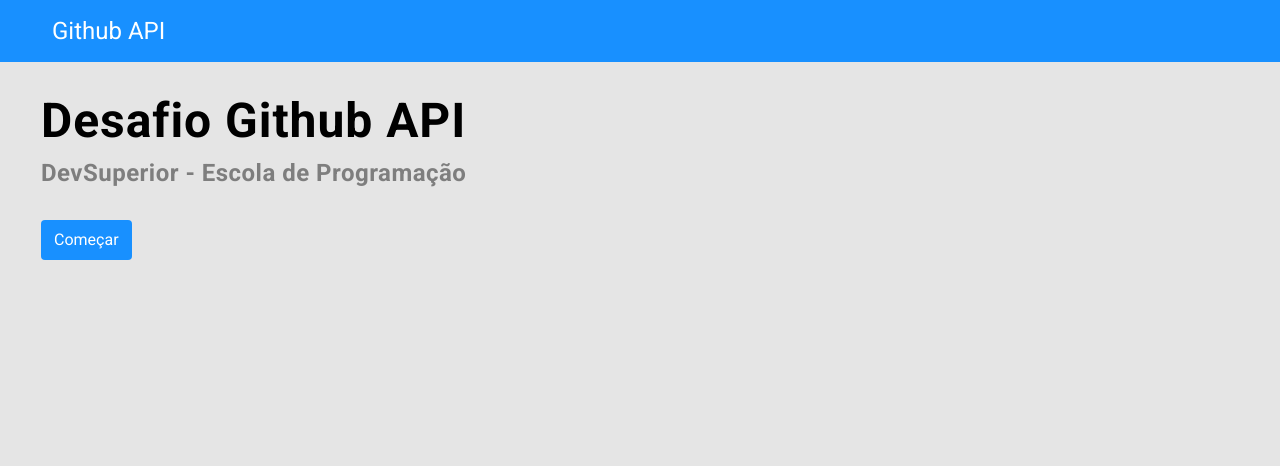
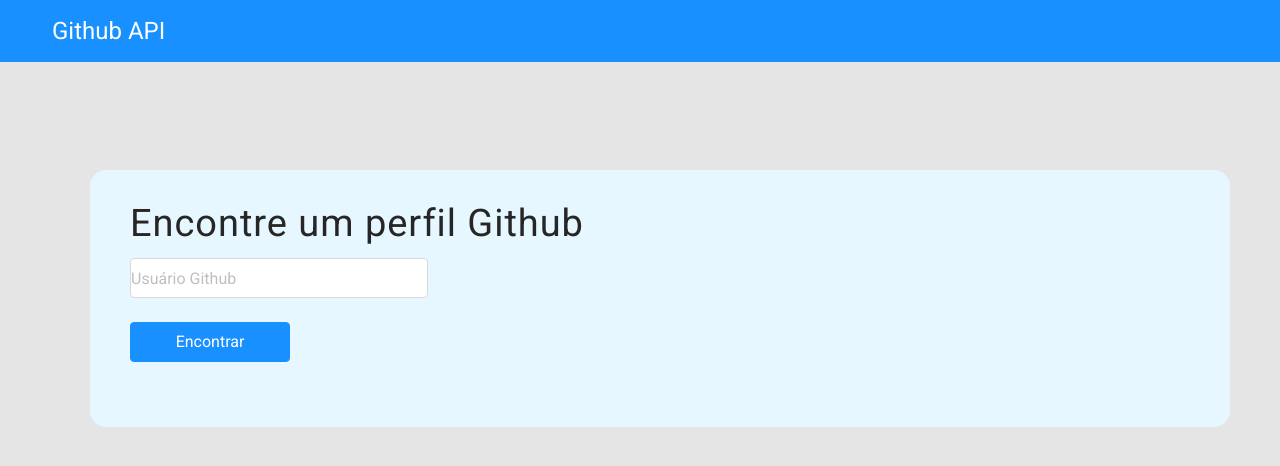
Before and after one commit to Rafaelse6/github-api-react, a React (Create React App) app in the folder github-api/: page /githubsearch in a window 1280 px wide. Shown: the top 466 px of the page. Built offline with nearby package versions, Linux system fonts and the light colour scheme.

Commit message:
Search Github User page

```diff
--- a/github-api/src/App.tsx
+++ b/github-api/src/App.tsx
@@ -1,13 +1,13 @@
 import "./assets/styles/custom.scss";
 import "./App.css";
-import Navbar from "components/Navbar";
-import Home from "pages/Home";
+import Routes from "Routes";
 
-export default function App() {
+function App() {
   return (
     <>
-      <Navbar />
-      <Home />
+      <Routes />
     </>
   );
 }
+
+export default App;
--- /dev/null
+++ b/github-api/src/pages/GithubSearch/index.tsx
@@ -0,0 +1,26 @@
+import "./styles.css";
+
+const GithubSearch = () => {
+  return (
+    <div className="github-search-container">
+      <div className="container search-container">
+        <h1>Encontre um perfil Github</h1>
+        <form>
+          <div className="form-container">
+            <input
+              type="text"
+              name="userGithub"
+              className="search-input"
+              placeholder="Usuário Github"
+            />
+            <button type="submit" className="btn btn-primary search-user">
+              Encontrar
+            </button>
+          </div>
+        </form>
+      </div>
+    </div>
+  );
+};
+
+export default GithubSearch;
--- /dev/null
+++ b/github-api/src/pages/GithubSearch/styles.css
@@ -0,0 +1,59 @@
+.github-search-container {
+  display: flex;
+  flex-direction: column;
+  align-items: flex-start;
+  padding: 54px 0 54px;
+}
+
+.search-container {
+  display: flex;
+  margin: 54px 99px 54px 90px;
+  flex-direction: column;
+  align-items: flex-start;
+  padding: 30px 40px;
+  background-color: #e6f7ff;
+  border-radius: 16px;
+}
+
+.search-container h1 {
+  color: #262626;
+  font-size: 38px;
+  font-style: normal;
+  font-weight: 500;
+  line-height: 46px;
+  margin-right: 31px;
+  text-align: center;
+  margin: 0 0 12px;
+}
+
+.form-container {
+  display: flex;
+  flex-direction: column;
+  align-items: flex-start;
+}
+
+.search-input {
+  background-color: #fff;
+  border: 1px solid #d9d9d9;
+  margin-bottom: 24px;
+  border-radius: 4px;
+  font-size: 16px;
+  text-align: flex-start;
+  height: 40px;
+  width: 298px;
+}
+
+.search-input::placeholder {
+  color: #bfbfbf;
+  font-size: 16px;
+  font-style: normal;
+  font-weight: 400;
+  line-height: 24px;
+}
+
+.search-user {
+  height: 40px;
+  width: 160px;
+  margin-bottom: 35px;
+  color: #fff;
+}
--- a/github-api/src/pages/Home/HomeButton/index.tsx
+++ b/github-api/src/pages/Home/HomeButton/index.tsx
@@ -1,10 +1,13 @@
+import { Link } from "react-router-dom";
 import "./styles.css";
 
 const HomeButton = () => {
   return (
     <div className="btn-container">
       <button className="btn bg-primary">
-        <h6>Começar</h6>
+        <Link to="/githubsearch">
+          <h6>Começar</h6>
+        </Link>
       </button>
     </div>
   );
```
Also changed, not shown: github-api/package.json (+7 -3 lines), 1 other file (tests, documents, lock files or other folders).
